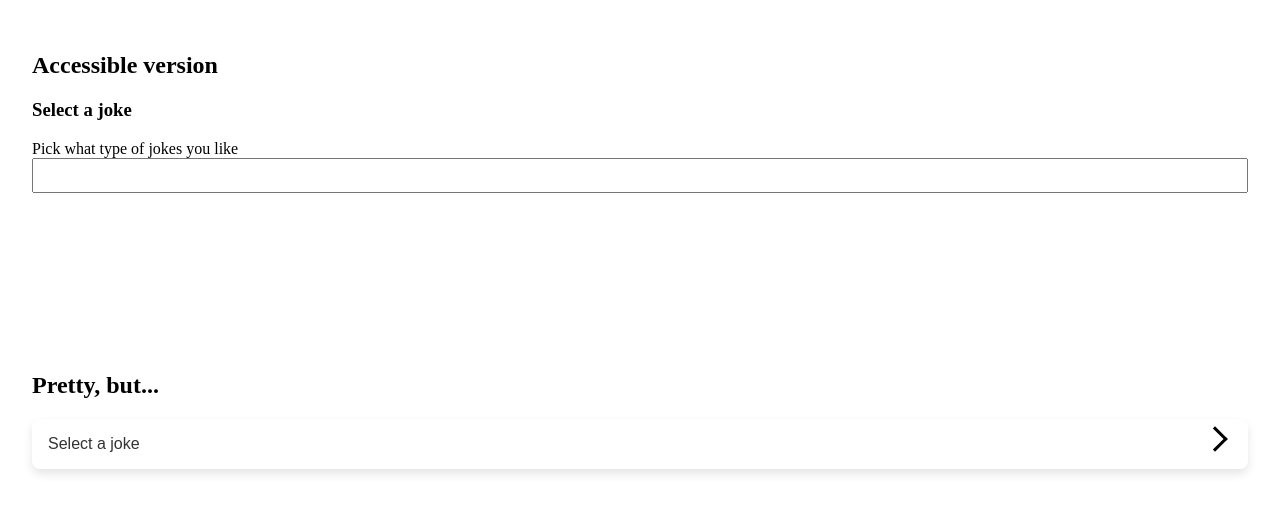
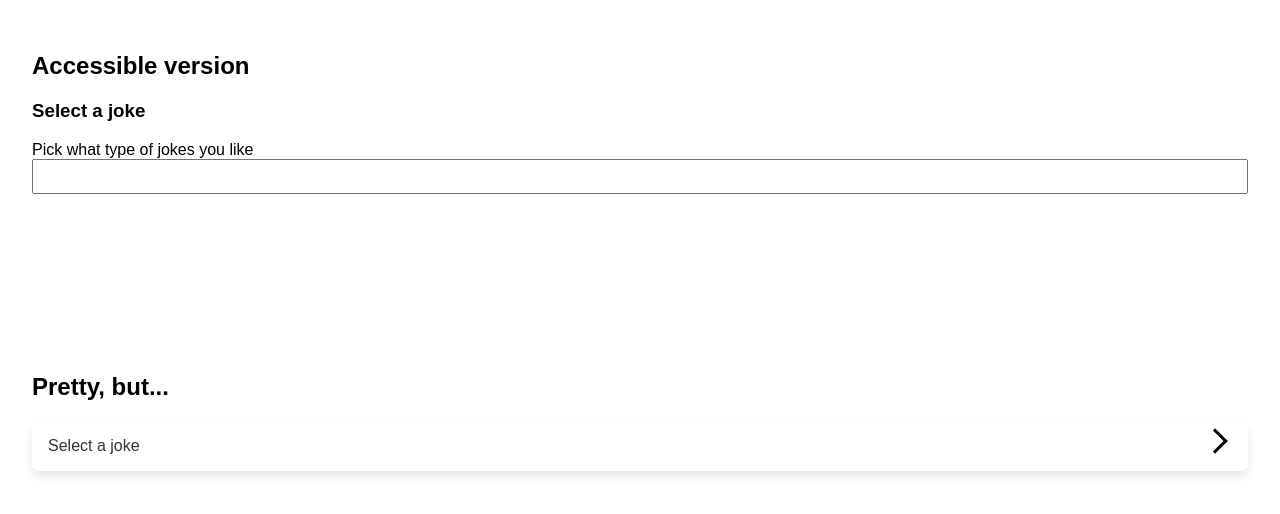
Before and after one commit to Fulvia1989/searchable-multiselect-dropdown, an Angular app: page / in a window 1280 px wide. Shown: the top 514 px of the page. Built offline with nearby package versions, Linux system fonts and the light colour scheme.

Commit message:
font family

```diff
--- a/src/app/multiselect/multiselect.component.scss
+++ b/src/app/multiselect/multiselect.component.scss
@@ -1,6 +1,4 @@
-*{
-    font-family: Arial, Helvetica, sans-serif;
-}
+
 .wrapper{
     box-sizing: border-box;
 }
--- a/src/styles.scss
+++ b/src/styles.scss
@@ -1,4 +1,7 @@
 /* You can add global styles to this file, and also import other style files */
+*{
+    font-family: Arial, Helvetica, sans-serif;
+}
 body{
     padding: 0;
     margin: 0;
```
